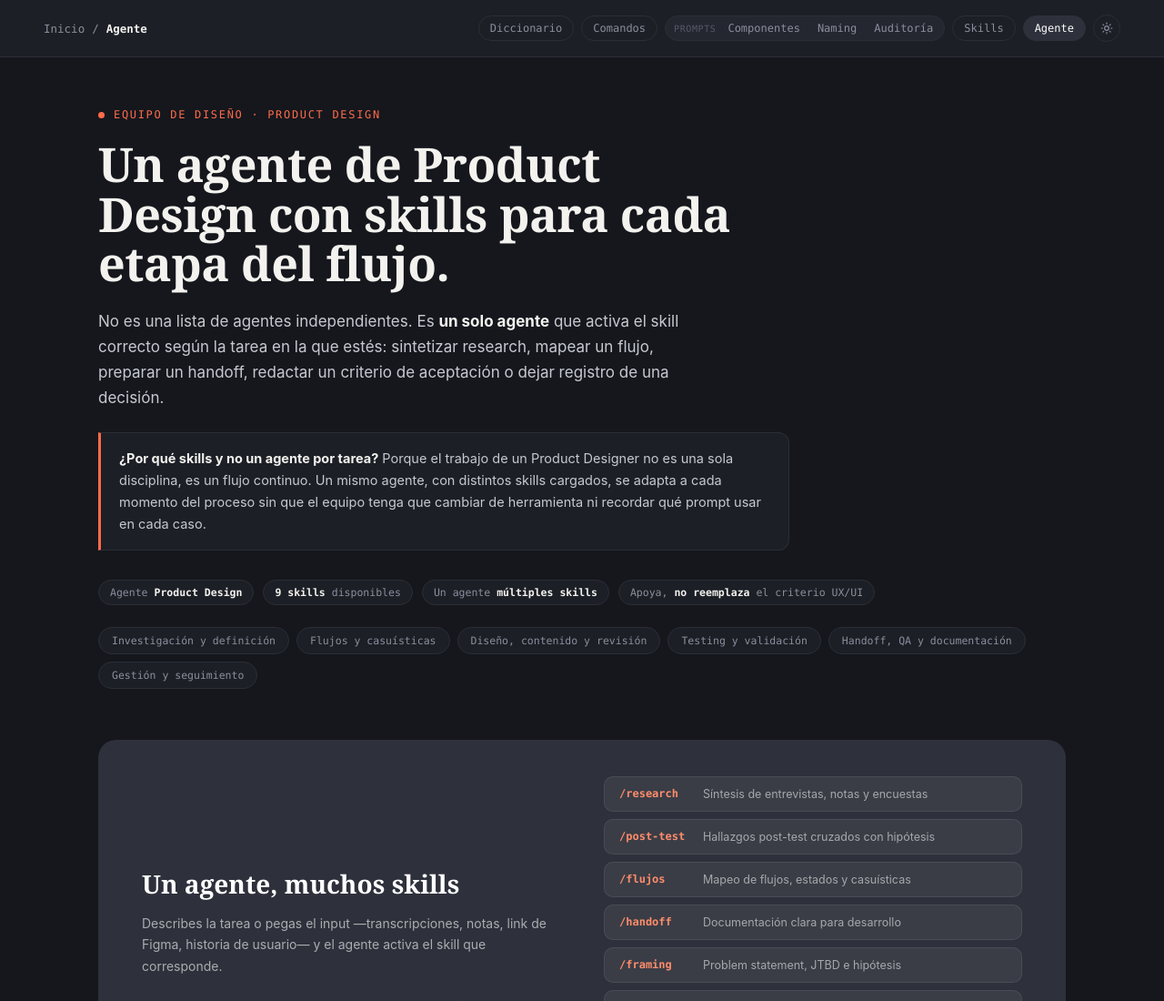
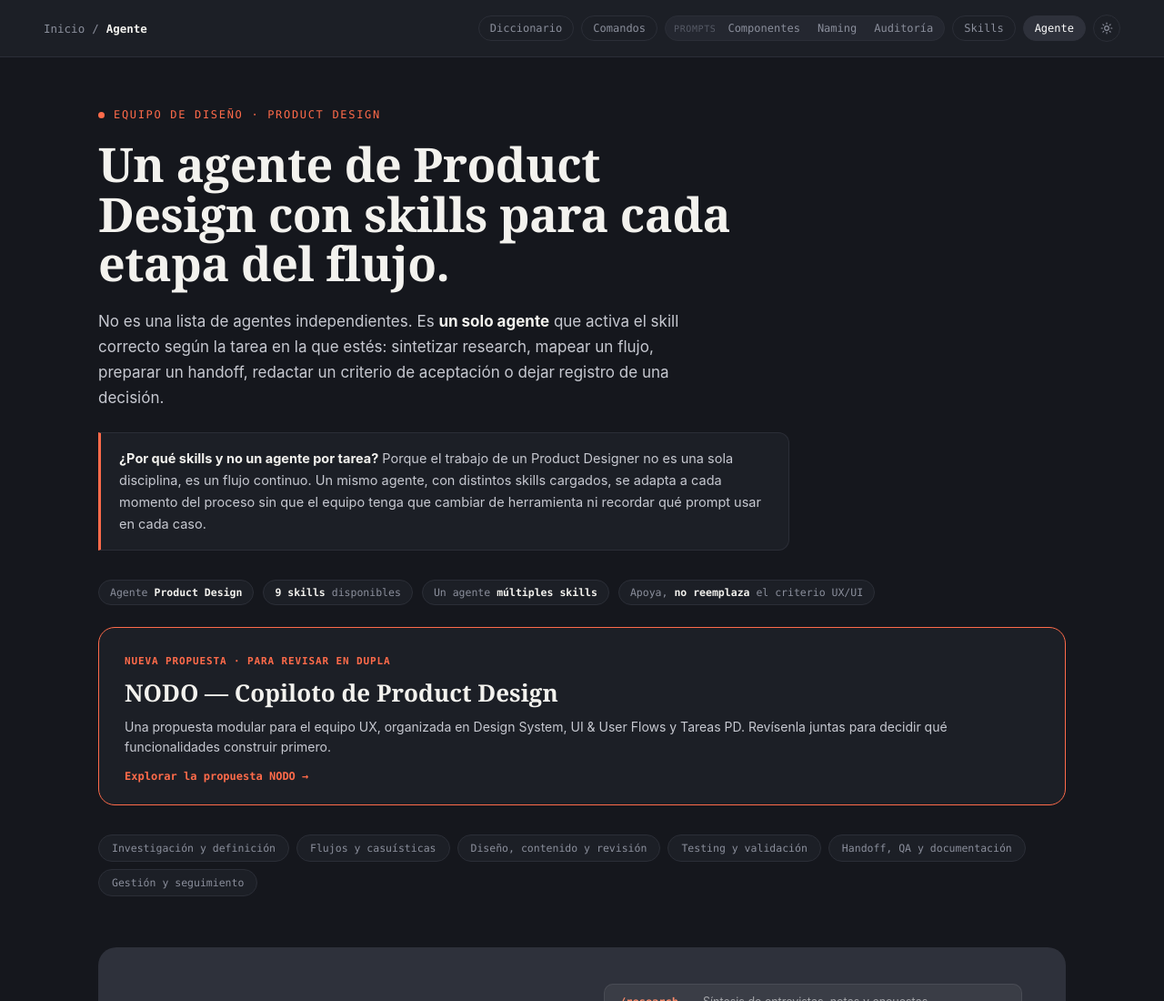
Before and after one commit to coarancibia/PrompClaude, a plain HTML site: page agente.html in a window 1280 px wide. Shown: the top 1100 px of the page at 91% size. Drawn offline with Linux system fonts and the light colour scheme.

Commit message:
Añadir enlace a propuesta NODO en sección Agente

```diff
--- a/agente.html
+++ b/agente.html
@@ -215,6 +215,8 @@
     <span class="pill">Un agente <b>múltiples skills</b></span>
     <span class="pill">Apoya, <b>no reemplaza</b> el criterio UX/UI</span>
   </div>
+
+  <a href="nodo.html" style="display:block;text-decoration:none;color:inherit;background:var(--panel);border:1px solid var(--accent);border-radius:18px;padding:24px 28px;margin:0 0 32px;transition:border-color .2s ease" aria-label="Abrir propuesta NODO"><span style="font:700 11px var(--mono);color:var(--accent);letter-spacing:.08em;text-transform:uppercase">Nueva propuesta · para revisar en dupla</span><strong style="display:block;font:600 26px var(--serif);color:var(--ink-900);margin:9px 0">NODO — Copiloto de Product Design</strong><span style="display:block;font-size:14px;line-height:1.6;color:var(--ink-700)">Una propuesta modular para el equipo UX, organizada en Design System, UI & User Flows y Tareas PD. Revísenla juntas para decidir qué funcionalidades construir primero.</span><span style="display:block;margin-top:14px;font:700 12px var(--mono);color:var(--accent)">Explorar la propuesta NODO →</span></a>
 
   <div class="jump-nav">
     <a href="#investigacion">Investigación y definición</a>
```
